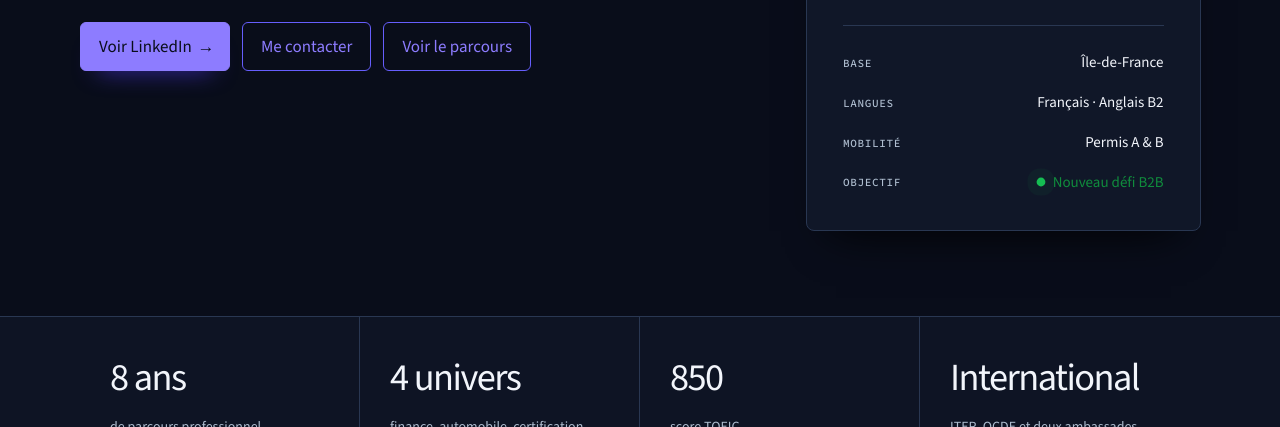
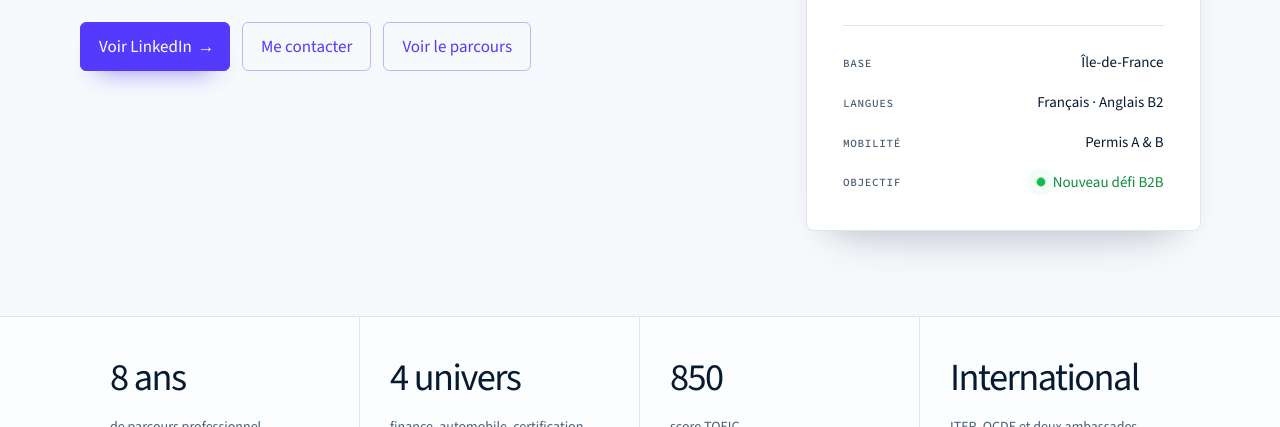
Before and after one commit to AtlasNexusTech/alexandre-lasly, a website: page index.html in a window 1280 px wide. Shown: the part 673-1100 px from the top of the page. Drawn offline with nearby package versions, Linux system fonts and the light colour scheme.

Commit message:
Theme clair par défaut sur la page Alexandre Lasly

```diff
--- a/index.html
+++ b/index.html
@@ -4,7 +4,7 @@
   <meta charset="utf-8">
   <meta name="viewport" content="width=device-width, initial-scale=1">
   <script>
-    const defaultTheme = matchMedia('(max-width: 620px)').matches ? 'light' : 'dark';
+    const defaultTheme = 'light';
     try {
       document.documentElement.dataset.theme = localStorage.getItem('alexandre-lasly-theme') || defaultTheme;
     } catch {
```
